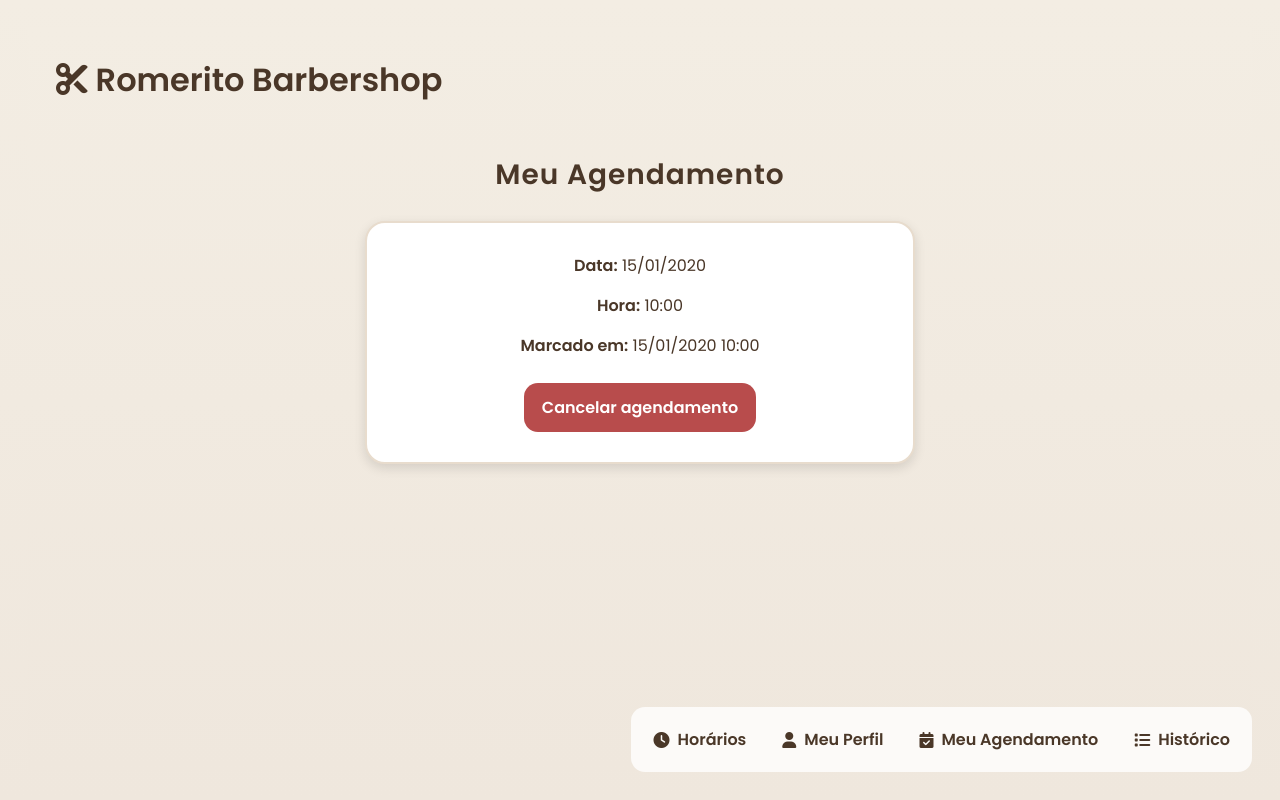
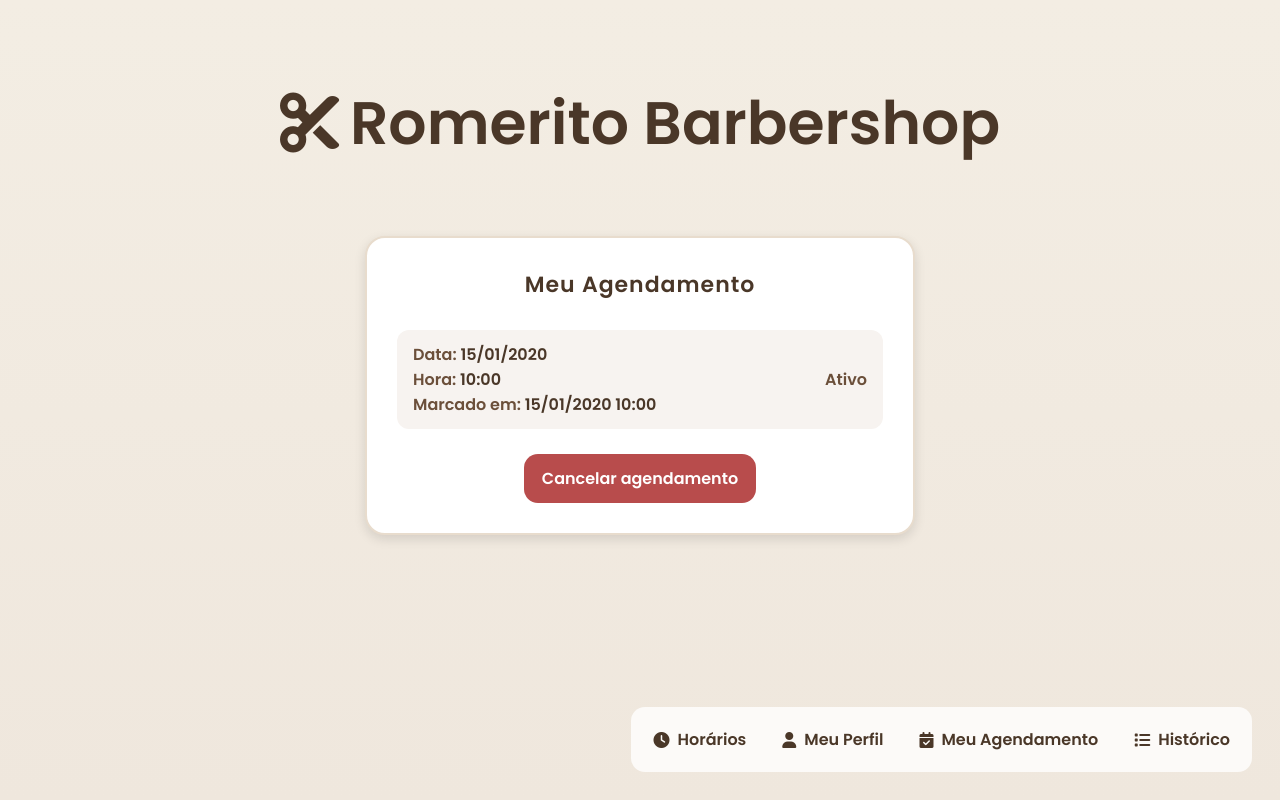
Before and after one commit to flaubersauan/Barbershop, a Flask app: page /agendamento/meu_agendamento in a window 1280 px wide. Run offline with Flask 3, Linux system fonts and the light colour scheme; a user stored in the database is signed in; tables that the repository leaves empty hold one stand-in row (values such as "Sample post"); parts of the project's set-up code (start-up, migrations or seed data) failed here and were passed over; some web fonts are replaced.

Commit message:
Finalizando o final

```diff
--- a/app.py
+++ b/app.py
@@ -20,28 +20,6 @@ app.register_blueprint(agendamento_bp)
 app.register_blueprint(horario_bp)
 
 session = Session()
-
-horas = [
-    time(8, 0),
-    time(9, 0),
-    time(10, 0),
-    time(11, 0),
-    time(13, 0),
-    time(14, 0),
-    time(15, 0),
-    time(16, 0),
-    time(17, 0),
-]
-
-hoje = date.today()
-
-for h in horas:
-    existe = session.query(Horario).filter_by(data=hoje, hora=h).first()
-    if not existe:
-        session.add(Horario(data=hoje, hora=h))
-
-session.commit()
-session.close()
 
 
 @login_manager.user_loader
--- a/blueprints/agendamentos/templates/meu_agendamento.html
+++ b/blueprints/agendamentos/templates/meu_agendamento.html
@@ -1,26 +1,28 @@
 {% extends 'base_dashboard.html' %}
 {% block content %}
+<div class="centralizar">
+    <div class="card-info">
+        <h2 class="titulo-pagina">Meu Agendamento</h2>
 
-<h2 class="titulo-pagina">Meu Agendamento</h2>
-<div class="centralizar">
-    {% if agendamento %}
-    <div class="card-info">
+        {% if agendamento %}
+            <ul class="lista-historico single-item">
+                <li>
+                    <div>
+                        <p><strong>Data:</strong> {{ agendamento.horario.data.strftime('%d/%m/%Y') }}</p>
+                        <p><strong>Hora:</strong> {{ agendamento.horario.hora.strftime('%H:%M') }}</p>
+                        <p><strong>Marcado em:</strong> {{ agendamento.criado_em.strftime('%d/%m/%Y %H:%M') }}</p>
+                    </div>
+                    <strong class="status-label">Ativo</strong>
+                </li>
+            </ul>
 
-        <p><strong>Data:</strong> {{ agendamento.horario.data.strftime('%d/%m/%Y') }}</p>
-        <p><strong>Hora:</strong> {{ agendamento.horario.hora.strftime('%H:%M') }}</p>
-        <p><strong>Marcado em:</strong> {{ agendamento.criado_em.strftime('%d/%m/%Y %H:%M') }}</p>
+            <a class="btn-cancelar" href="{{ url_for('agendamento.cancelar_agendamento') }}">Cancelar agendamento</a>
 
-        <a class="btn-cancelar" href="{{ url_for('agendamento.cancelar_agendamento') }}">
-            Cancelar agendamento
-        </a>
+        {% else %}
+            <p class="texto-vazio">Você não possui agendamentos ativos.</p>
+        {% endif %}
 
     </div>
-
-{% else %}
-
-    <p class="texto-vazio">Você não possui agendamentos ativos.</p>
-
-{% endif %}
 </div>
 
 {% endblock %}
--- a/blueprints/auth/templates/login.html
+++ b/blueprints/auth/templates/login.html
@@ -14,6 +14,9 @@
     <header>
         <h1>Conecte-se</h1>
     </header>
+
+    <main>
+        <form action="{{ url_for('auth.login') }}" method="POST">
             {% with messages = get_flashed_messages(with_categories=true) %}
                 {% if messages %}
                     {% for category, message in messages %}
@@ -23,9 +26,6 @@
                     {% endfor %}
                 {% endif %}
             {% endwith %}
-    <main>
-        <form action="{{ url_for('auth.login') }}" method="POST">
-
             <div class="email">
                 <i class="fa-regular fa-user"></i>
                 <input type="email" name="email" placeholder="E-mail" required>
--- a/static/forms.css
+++ b/static/forms.css
@@ -161,7 +161,7 @@ i{
     font-weight: bold;
     border-radius: 20px;
     text-align: center;
-
+    max-width: 500px;
 }
 
 .flash.success {
--- a/static/style.css
+++ b/static/style.css
@@ -15,7 +15,7 @@ html, body {
     -moz-osx-font-smoothing: grayscale;
     background: linear-gradient(180deg, #F3EDE3 0%, #EFE7DD 100%);
     color: #3d352e;
-    padding: 28px;
+    padding-top: 30px;
 }
 
 
@@ -34,6 +34,17 @@ html, body {
 
 .titulo{
     color: #4A3728;
+    font-size: 24px;
+    display: inline-flex;
+    align-items: center;
+    gap: 10px;
+}
+.dash-header{
+    display: flex;
+    align-items: center;
+    justify-content: center;
+    padding: 18px 0;
+    gap: 10px;
 }
 .dashboard-body{
     display: flex;
@@ -52,7 +63,6 @@ html, body {
     font-size: 14px;
     color: rgba(255,255,255,0.9);
 }
-
 
 .user-dashboard-info {
     display: flex;
@@ -210,6 +220,9 @@ html, body {
     background: rgba(106,80,62,0.06);
 }
 
+.dash-header h1{
+    font-size: 60px;
+}
 .nav-dashboard {
     position: fixed;
     right: 28px;
@@ -229,11 +242,9 @@ html, body {
     text-decoration: none;
     font-weight: 600;
     border-radius: 10px;
-    transition: background .12s ease, transform .12s ease;
 }
 .nav-item:hover {
     background: rgba(106,80,62,0.06);
-    transform: translateY(-4px);
 }
 
 .titulo-pagina {
@@ -243,6 +254,45 @@ html, body {
     text-align: center;
     font-weight: 600;
     letter-spacing: 1px;
+}
+
+.card-info .titulo-pagina {
+    margin-bottom: 14px;
+    font-size: 22px;
+}
+
+.info-row {
+    width: 100%;
+    display: flex;
+    flex-direction: column;
+    gap: 8px;
+    align-items: flex-start;
+}
+
+.lista-historico {
+    list-style: none;
+    padding: 0;
+    margin: 0;
+    width: 100%;
+    display: flex;
+    flex-direction: column;
+    gap: 12px;
+}
+
+.lista-historico li {
+    background: #f7f3f0;
+    padding: 12px 16px;
+    border-radius: 12px;
+    display: flex;
+    justify-content: space-between;
+    align-items: center;
+    color: #4A3728;
+    font-weight: 600;
+}
+
+.lista-historico li strong {
+    font-weight: 700;
+    color: #6B4F3A;
 }
 
 .card-info {
--- a/templates/base_dashboard.html
+++ b/templates/base_dashboard.html
@@ -15,9 +15,7 @@
     <h1 class="titulo">
         <i class="fa-solid fa-scissors"></i> Romerito Barbershop
     </h1>
-
-
-    </div>
+</header>
 </header>
 
 {% with messages = get_flashed_messages(with_categories=true) %}
```
Also changed, not shown: blueprints/agendamentos/templates/perfil.html (+7 -8 lines), blueprints/auth/templates/cadastro.html (+4 -4 lines), blueprints/horarios/templates/historico.html (+7 -4 lines), 3 other files. Lines whose indentation alone changed are shown as unchanged.
